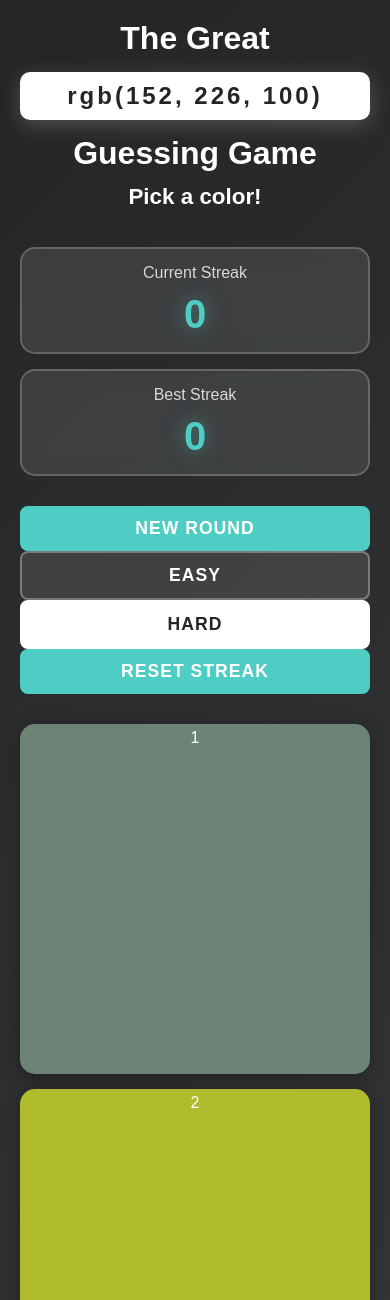
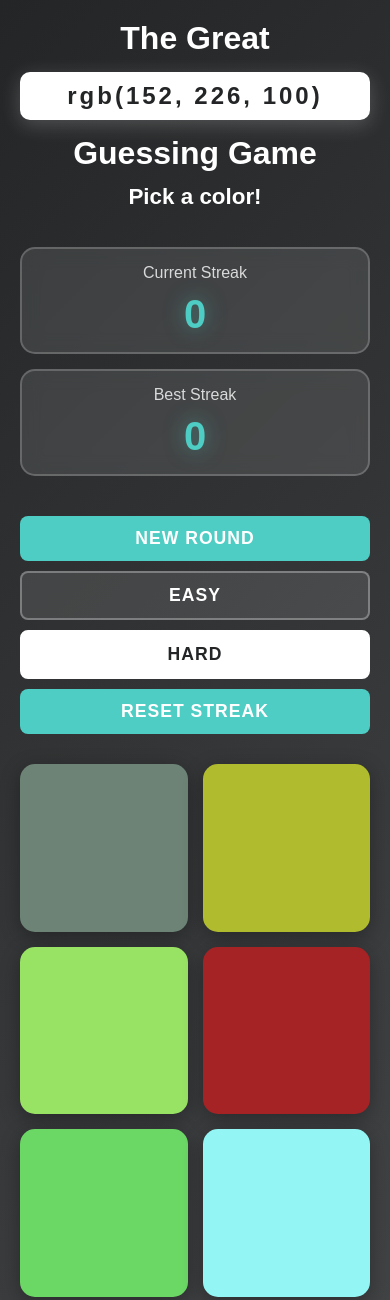
Before and after one commit to raunak2015/Games, a plain HTML site: page 02 Color Guessing Game/index.html in a window 390 px wide. Shown: the top 1300 px of the page. Drawn offline with Linux system fonts and the light colour scheme.

Commit message:
some changes

```diff
--- a/01 click counter game/new.css
+++ /dev/null
@@ -1,120 +0,0 @@
-* {
-  margin: 0;
-  padding: 0;
-  box-sizing: border-box;
-}
-
-body {
-  font-family: 'Montserrat', 'Arial', sans-serif;
-  background: linear-gradient(135deg, #232526 0%, #414345 100%);
-  min-height: 100vh;
-  display: flex;
-  justify-content: center;
-  align-items: center;
-  padding: 20px;
-  color: white;
-}
-
-.container {
-  width: 100%;
-  max-width: 800px;
-  text-align: center;
-  margin-top: 5vh;
-}
-
-h1 {
-  margin: 1vh 0;
-  font-size: 2.5em;
-}
-
-.color-display {
-  color: #2a2a2a;
-  background-color: aliceblue;
-  border-radius: 10px;
-  letter-spacing: 2px;
-}
-
-.message {
-  margin: 20px 0;
-}
-
-.streak-section {
-  display: flex;
-  justify-content: space-around;
-  margin: 1rem 0;
-}
-
-.streak-box {
-  background-color: #3d3d3d;
-  padding: 1rem;
-  border-radius: 8px;
-  width: 150px;
-  height: 100px;
-  box-shadow: 0 2px 5px rgba(0, 0, 0, 0.1);
-  display: flex;
-  flex-direction: column;
-  justify-content: space-around;
-}
-
-.streak-box h3 {
-  font-size: 12px;
-}
-
-.streak-box p {
-  font-size: 30px;
-  color: #6acef0;
-}
-
-
-.controls {
-  margin: 1rem 0;
-}
-
-.control-buttons {
-  display: flex;
-  flex-wrap: wrap;
-  justify-content: center;
-  gap: 0.5rem;
-}
-
-.control-btn {
-  background-color: #6acef0;
-  color: aliceblue;
-  border-radius: 5px;
-  padding: 5px 10px;
-  cursor: pointer;
-}
-
-.mode-btn {
-  background-color: #3d3d3d;
-  padding: 5px 10px;
-  cursor: pointer;
-  border: 1px solid rgba(255, 255, 255, 0.492);
-  border-radius: 5px;
-  color: aliceblue;
-}
-
-.selected {
-  color: #3d3d3d;
-  background-color: aliceblue;
-}
-
-.color-box-container {
-  display: grid;
-  grid-template-columns: repeat(3, 1fr);
-  gap: 1rem;
-  margin-top: 1.5rem;
-}
-
-.color-box {
-  width: 100%;
-  padding-top: 100%;
-  border-radius: 8px;
-  cursor: pointer;
-  box-shadow: 0 2px 5px rgba(0, 0, 0, 0.1);
-  transition: transform 0.2s ease;
-}
-
-.color-box:hover {
-  transform: scale(1.05);
-}
--- a/02 Color Guessing Game/index.html
+++ b/02 Color Guessing Game/index.html
@@ -43,12 +43,12 @@
 
         <!-- Color Boxes -->
         <div id="colorBoxContainer" class="color-box-container">
-            <div class="color-box">1</div>
-            <div class="color-box">2</div>
-            <div class="color-box">3</div>
-            <div class="color-box">4</div>
-            <div class="color-box">5</div>
-            <div class="color-box">6</div>
+            <div class="color-box"></div>
+            <div class="color-box"></div>
+            <div class="color-box"></div>
+            <div class="color-box"></div>
+            <div class="color-box"></div>
+            <div class="color-box"></div>
         </div>
 
 
--- a/02 Color Guessing Game/scritp.js
+++ b/02 Color Guessing Game/scritp.js
@@ -80,12 +80,12 @@ function setGame() {
 
 webLoad();
 
-function interval() {
-    for (var i = 0; i < colorBoxes.length; i++) {
-        colorBoxes[i].style.backgroundColor = pickCorrectColor
-    }
-    webLoad();
-}
+// function interval() {
+//     for (var i = 0; i < colorBoxes.length; i++) {
+//         colorBoxes[i].style.backgroundColor = pickCorrectColor
+//     }
+//     webLoad();
+// }
 // parent addeventlistener
 // event ka use parent ke andar ke element ka track rakhne ke liye hai
 function trackBtn(event) {
@@ -103,6 +103,7 @@ function trackBtn(event) {
             bestStreak = currentStreak;
             bestStreakDisplay.textContent = bestStreak;
             localStorage.setItem('highBestStrak', bestStreak);
+            messageDisplay.innerText = '🎉 NEW BEST STREAK! 🎉';
         }
     }
     else {
@@ -140,6 +141,8 @@ function easy() {
     // switch to easy: use 3 colors and hide/disable the remaining boxes
     num = 3;
     setGame(); //for 3 box
+    easyBtn.classList.add('selected');
+    hardBtn.classList.remove('selected');
     for (var i = num; i < colorBoxes.length; i++) {
         //  hide extra boxes
         colorBoxes[i].style.display = 'none';
@@ -149,6 +152,8 @@ function easy() {
 function hard() {
     num = 6;
     setGame();
+    hardBtn.classList.add('selected');
+    easyBtn.classList.remove('selected');
     for (var i = 0; i < colorBoxes.length; i++) {
         colorBoxes[i].style.pointerEvents = 'auto';
         colorBoxes[i].style.opacity = '1';
--- a/02 Color Guessing Game/style.css
+++ b/02 Color Guessing Game/style.css
@@ -202,11 +202,13 @@ header h1 {
 
     .control-btn, .mode-btn {
         width: 100%;
+        margin-top: 10px;
     }
+
 }
 
-@media (max-width: 480px) {
+/* @media (max-width: 480px) {
     .color-box-container {
         grid-template-columns: 1fr;
     }
-}
+} */
```
Also changed, not shown: 01 click counter game/new.html (deleted, +0 -57 lines).
